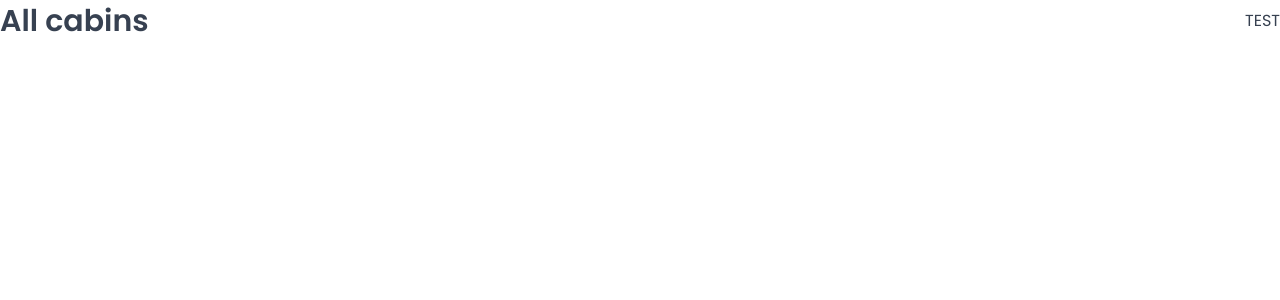
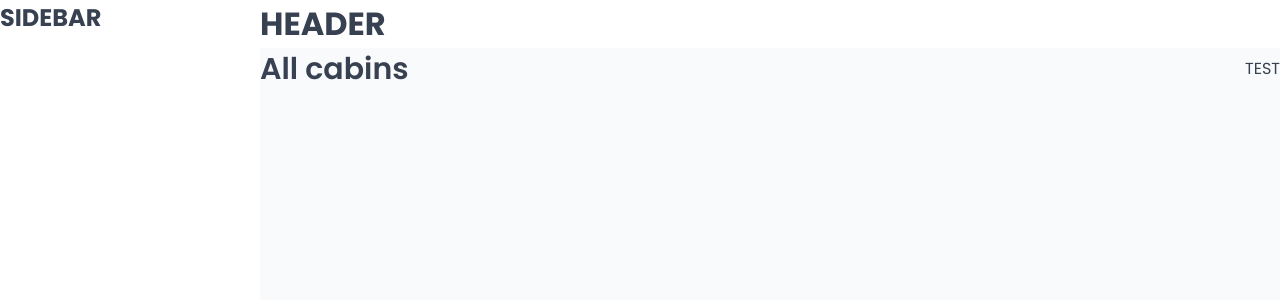
Before and after one commit to georgiev098/react-booking-app, a React (Vite) app: page /cabins in a window 1280 px wide. Shown: the top 300 px of the page. Built offline with nearby package versions, Linux system fonts and the light colour scheme; a web font is replaced by a local one.

Commit message:
(feat) finish building app layout

```diff
--- a/src/App.jsx
+++ b/src/App.jsx
@@ -8,6 +8,7 @@ import Login from "./pages/Login";
 import Users from "./pages/Users";
 import PageNotFound from "./pages/PageNotFound";
 import GlobalStyles from "./styles/GlobalStyles";
+import AppLayout from "./ui/AppLayout";
 
 export default function App() {
   return (
@@ -15,6 +16,7 @@ export default function App() {
       <GlobalStyles />
       <BrowserRouter>
         <Routes>
+          <Route element={<AppLayout />}>
             <Route index element={<Navigate replace to="dashboard" />} />
             <Route path="dashboard" element={<Dashboard />} />
             <Route path="bookings" element={<Bookings />} />
@@ -22,6 +24,7 @@ export default function App() {
             <Route path="users" element={<Users />} />
             <Route path="settings" element={<Settings />} />
             <Route path="account" element={<Account />} />
+          </Route>
           <Route path="login" element={<Login />} />
           <Route path="*" element={<PageNotFound />} />
         </Routes>
--- /dev/null
+++ b/src/ui/AppLayout.jsx
@@ -0,0 +1,27 @@
+import { Outlet } from "react-router-dom";
+import SideBar from "./SideBar";
+import Header from "./Header";
+import styled from "styled-components";
+
+const Main = styled.main`
+  background-color: var(--color-grey-50);
+`;
+
+const StyledAppLayout = styled.div`
+  display: grid;
+  grid-template-columns: 26rem 1fr;
+  grid-template-rows: auto 1fr;
+  height: 100vh;
+`;
+
+export default function AppLayout() {
+  return (
+    <StyledAppLayout>
+      <Header />
+      <SideBar />
+      <Main>
+        <Outlet />
+      </Main>
+    </StyledAppLayout>
+  );
+}
--- /dev/null
+++ b/src/ui/Header.jsx
@@ -0,0 +1,13 @@
+import styled from "styled-components";
+
+const StyledHeader = styled.header`
+  background-color: var(--color-grey-0);
+`;
+
+export default function Header() {
+  return (
+    <StyledHeader>
+      <h1>HEADER</h1>
+    </StyledHeader>
+  );
+}
--- /dev/null
+++ b/src/ui/SideBar.jsx
@@ -0,0 +1,14 @@
+import styled from "styled-components";
+
+const StyledSideBar = styled.aside`
+  background-color: var(--color-grey-0);
+  grid-row: 1 / -1;
+`;
+
+export default function SideBar() {
+  return (
+    <StyledSideBar>
+      <h1>SIDEBAR</h1>
+    </StyledSideBar>
+  );
+}
```
Lines whose indentation alone changed are shown as unchanged.
